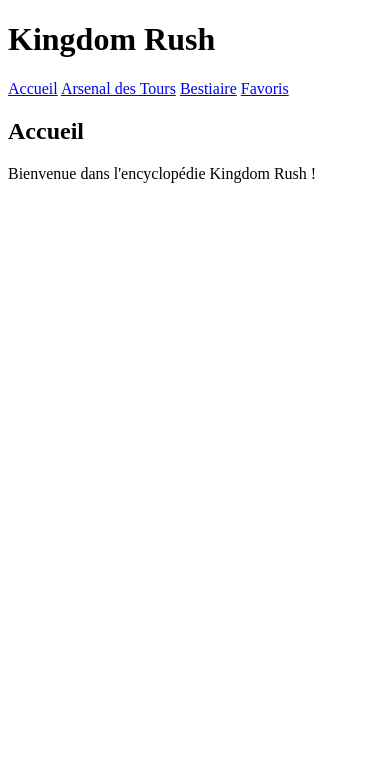
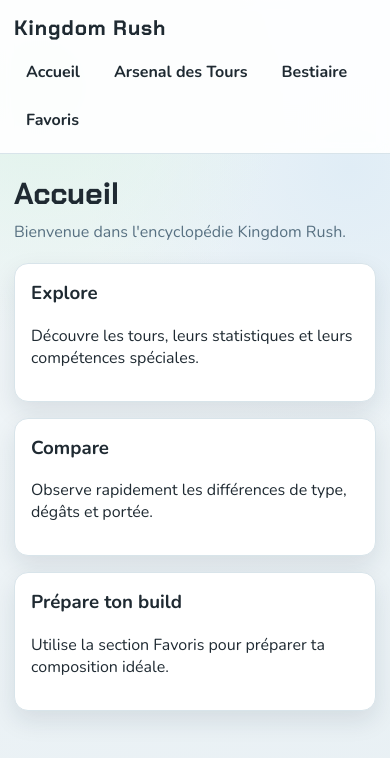
Before and after one commit to clement-vgc/ComplementWeb, a website with bundled scripts: page index.html in a window 390 px wide. Built offline with nearby package versions, Linux system fonts and the light colour scheme.

Commit message:
amélioration du html et ajout du css

```diff
--- a/index.html
+++ b/index.html
@@ -4,10 +4,11 @@
     <meta charset="UTF-8">
     <meta name="viewport" content="width=device-width, initial-scale=1.0">
     <title>Kingdom Rush</title>
+    <link rel="stylesheet" href="./styles/main.css">
     </head>
 <body>
 
-    <header>
+    <header class="site-header">
         <h1>Kingdom Rush</h1>
         <nav>
             <a href="/" data-link>Accueil</a>
@@ -17,7 +18,7 @@
         </nav>
     </header>
 
-    <main id="app"></main>
+    <main id="app" class="app-shell"></main>
 
     <script type="module" src="./script/main.js"></script>
 
--- a/script/views/EnemiesView.js
+++ b/script/views/EnemiesView.js
@@ -1,8 +1,15 @@
 export default class EnemiesView {
     async render() {
         return `
-            <h2>Bestiaire</h2>
-            <p>La liste des ennemis apparaîtra ici bientôt.</p>
+            <section class="page page-enemies">
+                <h2>Bestiaire</h2>
+                <p class="section-subtitle">La liste des ennemis apparaîtra ici bientôt.</p>
+
+                <article class="placeholder-card">
+                    <h3>Section en construction</h3>
+                    <p>Tu pourras bientôt consulter les statistiques des ennemis ici.</p>
+                </article>
+            </section>
         `;
     }
 }
--- a/script/views/FavoritesView.js
+++ b/script/views/FavoritesView.js
@@ -1,5 +1,15 @@
 export default class FavoritesView {
     async render() {
-        return `<h2>Mon Build</h2><p>Tes tours favorites seront ici.</p>`;
+        return `
+            <section class="page page-favorites">
+                <h2>Mon Build</h2>
+                <p class="section-subtitle">Tes tours favorites seront affichées ici.</p>
+
+                <article class="placeholder-card">
+                    <h3>Aucun favori pour le moment</h3>
+                    <p>Ajoute des tours depuis l'arsenal pour construire ton équipe.</p>
+                </article>
+            </section>
+        `;
     }
 }
--- a/script/views/HomeView.js
+++ b/script/views/HomeView.js
@@ -1,5 +1,25 @@
 export default class HomeView {
     async render() {
-        return `<h2>Accueil</h2><p>Bienvenue dans l'encyclopédie Kingdom Rush !</p>`;
+        return `
+            <section class="page page-home">
+                <h2>Accueil</h2>
+                <p class="section-subtitle">Bienvenue dans l'encyclopédie Kingdom Rush.</p>
+
+                <div class="info-grid">
+                    <article class="info-card">
+                        <h3>Explore</h3>
+                        <p>Découvre les tours, leurs statistiques et leurs compétences spéciales.</p>
+                    </article>
+                    <article class="info-card">
+                        <h3>Compare</h3>
+                        <p>Observe rapidement les différences de type, dégâts et portée.</p>
+                    </article>
+                    <article class="info-card">
+                        <h3>Prépare ton build</h3>
+                        <p>Utilise la section Favoris pour préparer ta composition idéale.</p>
+                    </article>
+                </div>
+            </section>
+        `;
     }
 }
--- a/script/views/TowersView.js
+++ b/script/views/TowersView.js
@@ -17,14 +17,16 @@
             const towers = Tower.listFromApi(rawTowers, relations);
 
             let html = `
-                <h2>Arsenal des Tours</h2>
-                <div class="towers-container" style="display: flex; flex-wrap: wrap; gap: 20px;">
+                <section class="page page-towers">
+                    <h2>Arsenal des Tours</h2>
+                    <p class="section-subtitle">Toutes les tours avec leurs statistiques principales.</p>
+                    <div class="towers-container">
             `;
 
             towers.forEach(tower => {
                 html += `
-                    <div class="tower-card" style="border: 2px solid ${tower.typeColor}; padding: 15px; border-radius: 8px; width: 300px;">
-                        <h3 style="color: ${tower.typeColor}; margin-top: 0;">${tower.name} (Lvl ${tower.level})</h3>
+                    <article class="tower-card" style="--tower-color: ${tower.typeColor};">
+                        <h3 class="tower-title">${tower.name} <span>(Lvl ${tower.level})</span></h3>
                         <p><strong>Type :</strong> ${tower.typeName}</p>
                         <p><strong>Dégâts :</strong> ${tower.damageLabel}</p>
                         <p><strong>Vitesse d'attaque :</strong> ${tower.attackSpeed}</p>
@@ -35,19 +37,22 @@
                         ${tower.hasSkills ? `
                             <hr>
                             <h4>Compétences :</h4>
-                            <ul style="padding-left: 20px; font-size: 0.9em;">
+                            <ul class="skills-list">
                                 ${tower.skills.map(skill => `
                                     <li><strong>${skill.name}:</strong> ${skill.description}</li>
                                 `).join('')}
                             </ul>
                         ` : ''}
 
-                        <button class="fav-btn" data-id="${tower.id}">⭐ Favoris</button>
-                    </div>
+                        <button class="fav-btn" data-id="${tower.id}" type="button">Ajouter aux favoris</button>
+                    </article>
                 `;
             });
 
-            html += `</div>`;
+            html += `
+                    </div>
+                </section>
+            `;
             return html;
 
         } catch (error) {
--- /dev/null
+++ b/styles/main.css
@@ -0,0 +1,181 @@
+@import url('https://fonts.googleapis.com/css2?family=Chakra+Petch:wght@500;700&family=Nunito:wght@400;600;700&display=swap');
+
+:root {
+    --bg-1: #f3f7f9;
+    --bg-2: #e8f0f4;
+    --surface: #ffffff;
+    --surface-soft: #f7fbfd;
+    --text: #1f2a32;
+    --muted: #587182;
+    --accent: #1f8a70;
+    --accent-dark: #176d58;
+    --border: #d8e4ea;
+    --shadow: 0 10px 24px rgba(22, 41, 56, 0.1);
+}
+
+* {
+    box-sizing: border-box;
+}
+
+body {
+    margin: 0;
+    min-height: 100vh;
+    font-family: 'Nunito', sans-serif;
+    color: var(--text);
+    background:
+        radial-gradient(circle at 10% 10%, #dff3ea 0, transparent 30%),
+        radial-gradient(circle at 90% 20%, #e0edf6 0, transparent 35%),
+        linear-gradient(160deg, var(--bg-1), var(--bg-2));
+}
+
+.site-header {
+    position: sticky;
+    top: 0;
+    z-index: 10;
+    display: flex;
+    flex-wrap: wrap;
+    align-items: center;
+    justify-content: space-between;
+    gap: 12px;
+    padding: 14px 24px;
+    background: rgba(255, 255, 255, 0.9);
+    border-bottom: 1px solid var(--border);
+    backdrop-filter: blur(6px);
+}
+
+.site-header h1 {
+    margin: 0;
+    font-family: 'Chakra Petch', sans-serif;
+    font-size: 1.6rem;
+    letter-spacing: 0.04em;
+}
+
+nav {
+    display: flex;
+    flex-wrap: wrap;
+    gap: 10px;
+}
+
+nav a {
+    text-decoration: none;
+    color: var(--text);
+    font-weight: 700;
+    padding: 8px 12px;
+    border-radius: 8px;
+    transition: background-color 0.2s ease, color 0.2s ease;
+}
+
+nav a:hover {
+    background: var(--accent);
+    color: #fff;
+}
+
+.app-shell {
+    max-width: 1100px;
+    margin: 0 auto;
+    padding: 28px 20px 40px;
+}
+
+.page {
+    animation: fade-in 0.25s ease;
+}
+
+h2 {
+    margin-top: 0;
+    margin-bottom: 8px;
+    font-family: 'Chakra Petch', sans-serif;
+    font-size: 1.9rem;
+}
+
+.section-subtitle {
+    margin-top: 0;
+    margin-bottom: 20px;
+    color: var(--muted);
+}
+
+.info-grid,
+.towers-container {
+    display: grid;
+    grid-template-columns: repeat(auto-fit, minmax(250px, 1fr));
+    gap: 16px;
+}
+
+.info-card,
+.placeholder-card,
+.tower-card {
+    background: var(--surface);
+    border: 1px solid var(--border);
+    border-radius: 14px;
+    padding: 16px;
+    box-shadow: var(--shadow);
+}
+
+.info-card h3,
+.placeholder-card h3,
+.tower-card h3,
+.tower-card h4 {
+    margin-top: 0;
+}
+
+.tower-card {
+    border-left: 6px solid var(--tower-color, var(--accent));
+    background: linear-gradient(180deg, var(--surface), var(--surface-soft));
+}
+
+.tower-title {
+    color: var(--tower-color, var(--text));
+}
+
+.tower-title span {
+    font-size: 0.85em;
+    color: var(--muted);
+}
+
+.skills-list {
+    margin: 0;
+    padding-left: 18px;
+    color: #2e4452;
+    font-size: 0.95rem;
+}
+
+.fav-btn {
+    margin-top: 10px;
+    border: none;
+    border-radius: 8px;
+    padding: 10px 14px;
+    font-weight: 700;
+    color: #fff;
+    background: var(--accent);
+    cursor: pointer;
+    transition: background-color 0.2s ease, transform 0.15s ease;
+}
+
+.fav-btn:hover {
+    background: var(--accent-dark);
+    transform: translateY(-1px);
+}
+
+@keyframes fade-in {
+    from {
+        opacity: 0;
+        transform: translateY(4px);
+    }
+    to {
+        opacity: 1;
+        transform: translateY(0);
+    }
+}
+
+@media (max-width: 720px) {
+    .site-header {
+        padding: 14px;
+    }
+
+    .site-header h1 {
+        font-size: 1.3rem;
+    }
+
+    .app-shell {
+        padding: 20px 14px 28px;
+    }
+}
```
